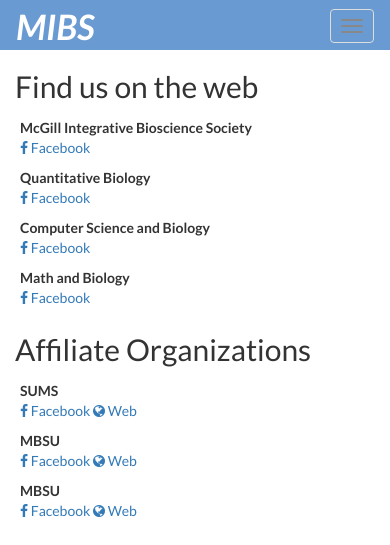
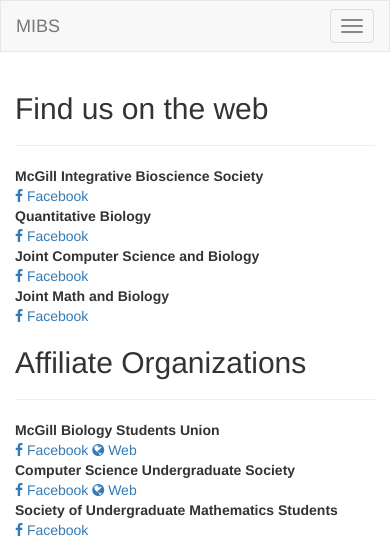
Before and after one commit to MIBS/mibs.github.io, a PHP site: page /uncompiled/links.php in a window 390 px wide. Shown: the top 545 px of the page. Run offline with PHP 8.4, Linux system fonts and the light colour scheme; some libraries are stand-ins or nearby versions.

Commit message:
Added improvements and content injection. 1. fix the image line up on team/faculty page 2. add a "coming soon page" to the student guide 3. add our email of mcgillbiosciencestudents@gmail.com to the homepage 4. Seperator lines like oin the hmepage between the different headers on the links page 5. Change the banner colour to match the blue of MIBS 6. New bar at bottom to allow for quick access to MIBS links

```diff
--- a/uncompiled/header.php
+++ b/uncompiled/header.php
@@ -16,7 +16,7 @@
 	<!-- Latest compiled and minified JavaScript -->
 	<script src="https://maxcdn.bootstrapcdn.com/bootstrap/3.3.5/js/bootstrap.min.js"></script>
 	<link href='http://fonts.googleapis.com/css?family=Lato:300,400,700,900,700italic' rel='stylesheet' type='text/css'>
-	<link rel="stylesheet" type="text/css" href="/style.css">
+	<link rel="stylesheet" type="text/css" href="./style.css">
 
 	<script>
 		$(function() {
@@ -71,7 +71,7 @@
         <li><a href="./team.php">Team</a></li>
         <li><a href="./faculty.php">Faculty</a></li>
         <li><a href="./links.php">Links</a></li>
-        <li><a href="#">Student Guide</a></li>
+        <li><a href="./studentguide.html">Student Guide</a></li>
 
       </ul>
 
--- a/uncompiled/links.php
+++ b/uncompiled/links.php
@@ -5,50 +5,46 @@
 		<h2>
 			Find us on the web
 		</h2>
-
+		<hr />
 		<div class="social-card">
 			<b> McGill Integrative Bioscience Society </b><br />
-			<a href="#LINK HERE"><i class="fa fa-facebook"></i> Facebook</a>
+			<a href="https://www.facebook.com/groups/McGillIntegrativeBioscienceSociety/"><i class="fa fa-facebook"></i> Facebook</a>
 		</div>
 		<div class="social-card">
 			<b> Quantitative Biology </b><br />
-			<a href="#LINK HERE"><i class="fa fa-facebook"></i> Facebook</a>
+			<a href="https://www.facebook.com/groups/638896479563255/"><i class="fa fa-facebook"></i> Facebook</a>
 		</div>
 		<div class="social-card">
-			<b> Computer Science and Biology </b><br />
-			<a href="#LINK HERE"><i class="fa fa-facebook"></i> Facebook</a>
+			<b> Joint Computer Science and Biology </b><br />
+			<a href="#https://www.facebook.com/groups/190000274452880/"><i class="fa fa-facebook"></i> Facebook</a>
 		</div>
 		<div class="social-card">
-			<b> Math and Biology </b><br />
-			<a href="#LINK HERE"><i class="fa fa-facebook"></i> Facebook</a>
+			<b> Joint Math and Biology </b><br />
+			<a href="https://www.facebook.com/groups/189828997803341/"><i class="fa fa-facebook"></i> Facebook</a>
 		</div>
 		<h2>
 			Affiliate Organizations
 		</h2>
+		<hr />
 		<div class="social-card">
-			<b> SUMS </b><br />
-			<a href="#LINK HERE"><i class="fa fa-facebook"></i> Facebook</a>
-			<a href="#LINK HERE"><i class="fa fa-globe"></i> Web</a>
+			<b> McGill Biology Students Union </b><br />
+			<a href="http://mbsu.sus.mcgill.ca/"><i class="fa fa-facebook"></i> Facebook</a>
+			<a href="https://www.facebook.com/groups/191673224285585/?fref=ts"><i class="fa fa-globe"></i> Web</a>
 		</div>
 		<div class="social-card">
-			<b> MBSU </b><br />
-			<a href="#LINK HERE"><i class="fa fa-facebook"></i> Facebook</a>
-			<a href="#LINK HERE"><i class="fa fa-globe"></i> Web</a>
+			<b> Computer Science Undergraduate Society </b><br />
+			<a href="https://www.facebook.com/myCSUS?fref=ts"><i class="fa fa-facebook"></i> Facebook</a>
+			<a href="http://mcgill-csus.github.io/"><i class="fa fa-globe"></i> Web</a>
 		</div>
 		<div class="social-card">
-			<b> MBSU </b><br />
-			<a href="#LINK HERE"><i class="fa fa-facebook"></i> Facebook</a>
-			<a href="#LINK HERE"><i class="fa fa-globe"></i> Web</a>
+			<b> Society of Undergraduate Mathematics Students </b><br />
+			<a href="https://www.facebook.com/sumsmcgill"><i class="fa fa-facebook"></i> Facebook</a>
 		</div>
 
 		<h2>
 			Sponsors
 		</h2>
-		<div class="sponsor-card">
-			<a href="#LINK HERE"><img src="http://research.microsoft.com/a/i/c/segoe_msr_logo.png" class="img-responsive"></a>
-		</div>
-		<div class="sponsor-card">
-			<a href="#LINK HERE"><img src="http://research.microsoft.com/a/i/c/segoe_msr_logo.png" class="img-responsive"></a>		</div>
+		<hr />
 
 
 	</div>
--- /dev/null
+++ b/uncompiled/studentguide.html
@@ -0,0 +1,5 @@
+<?php include 'header.php'>
+
+
+
+<?php include 'footer.php'>
```
Also changed, not shown: uncompiled/faculty.php (+12 -19 lines), uncompiled/index.php (+22 -7 lines), uncompiled/studentguide.php (added, +11 -0 lines), uncompiled/team.php (+16 -45 lines).
